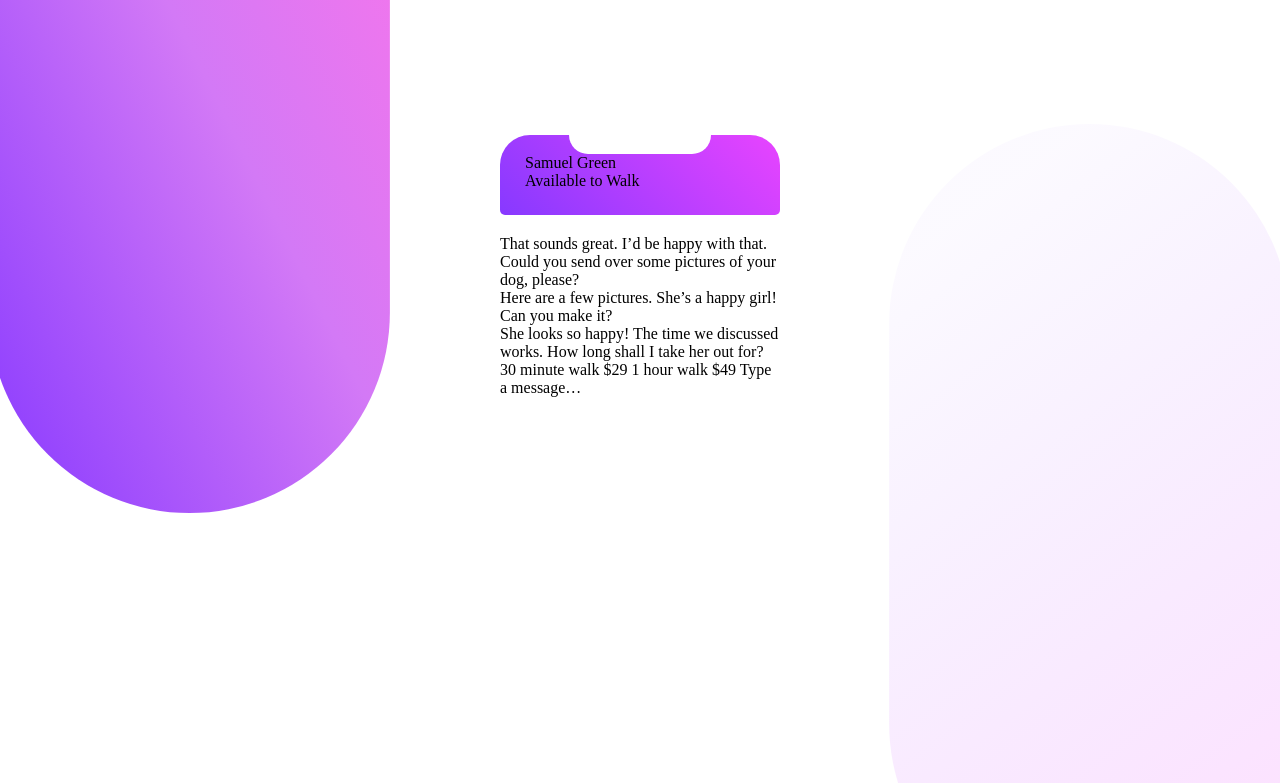
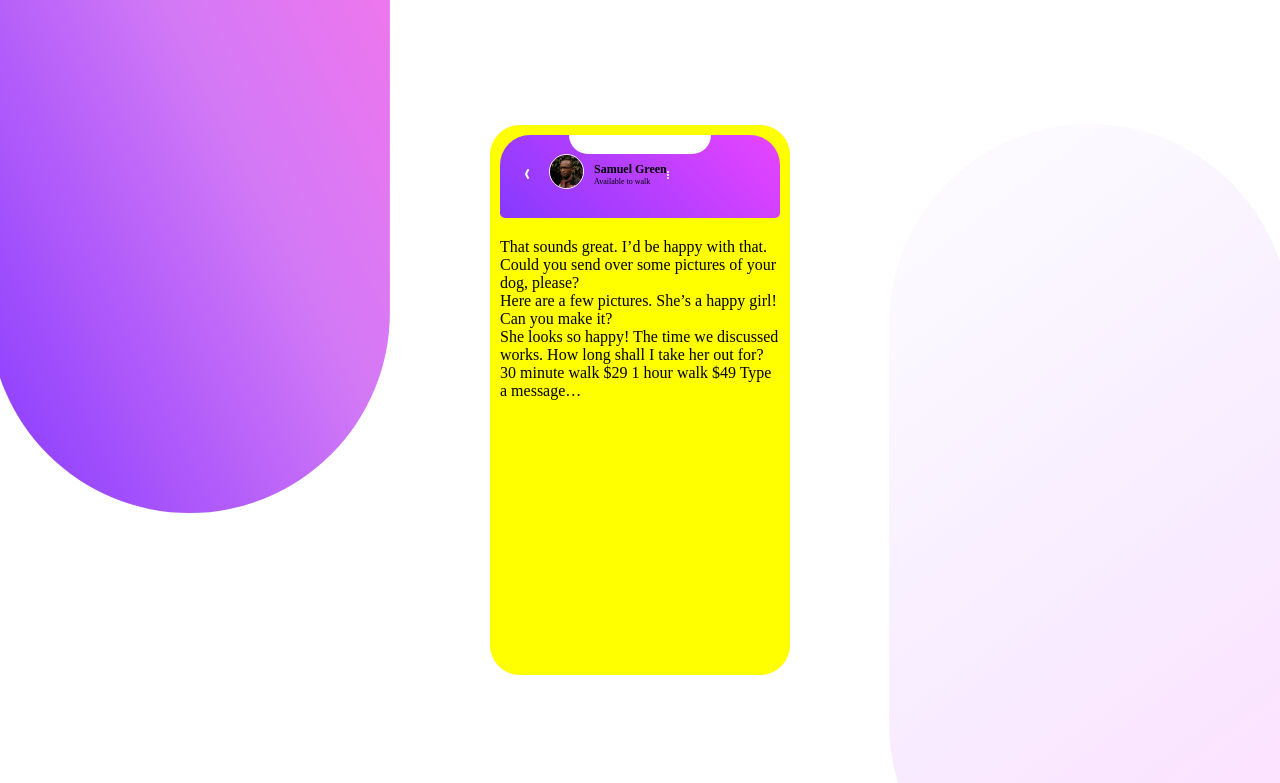
Before and after one commit to dyegohrq/chat-app, a plain HTML site: page index.html in a window 1280 px wide. Shown: the top 783 px of the page. Drawn offline with nearby package versions, Linux system fonts and the light colour scheme.

Commit message:
fazendo o profile

```diff
--- a/estilos/style.css
+++ b/estilos/style.css
@@ -32,7 +32,7 @@ main {
 }
 
 .cell {
-    background-color: white;
+    background-color: yellow;
     height: 550px;
     border-radius: 30px;
     padding: 10px;
@@ -43,6 +43,10 @@ header {
     padding: 25px;
     margin-bottom: 20px;
     border-radius: 30px 30px 5px 5px ;
+}
+
+div {
+    display: block;
 }
 
 .top-cell {
@@ -56,6 +60,34 @@ header {
     background-color: white;
 }
 
+.profile-info {
+    display: flex;
+    align-items: center;
+
+}
+
+.flex-header {
+    display: inline-flex;
+    align-items: center;
+    justify-content: left;
+}
+
+.profile-photo > img{
+    width: 35px;
+    margin-left: 20px;
+    border-radius: 50%;
+    border: 1px solid white;
+}
+
+.profile {
+    font-size: .5em;
+    margin-left: 10px;
+}
+
+.burger > img {
+    align-content: flex-end;
+}
+
 .text {
     margin-top: 600px;
 }
--- a/index.html
+++ b/index.html
@@ -8,6 +8,7 @@
 
   <link rel="icon" type="image/png" sizes="32x32" href="./images/favicon-32x32.png">
   <link rel="stylesheet" href="estilos/style.css">
+  <link rel="stylesheet" href="https://fonts.googleapis.com/css2?family=Material+Symbols+Outlined:opsz,wght,FILL,GRAD@48,400,0,0" />
 
   <title>Frontend Mentor | [Challenge Name Here]</title>
 
@@ -29,9 +30,24 @@
   <main>
     <div class="cell">
       <header class="perfil">
-        <div class="top-cell"></div>
-        <div class="nome">Samuel Green</div>
-        <div class="status">Available to Walk</div>
+        <div>
+          <div class="top-cell"></div>
+          <div class="profile-info">
+            <div class="flex-header">
+              <img src="images/arrow-left.svg" alt="">
+              <div class="profile-photo">
+                <img src="images/avatar.jpg" alt="">
+              </div>
+              <div class="profile">
+                <h2>Samuel Green</h2>
+                <p class="profile-status">Available to walk</p>
+              </div>
+            </div>
+            <div class="burger">
+              <img src="images/burger-menu.svg" alt="">
+            </div>
+          </div>
+        </div>
       </header>
       <article class="chat">
         <p class="left">That sounds great. I’d be happy with that.</p>
```
Also changed, not shown: images/arrow-left.svg (added), images/burger-menu.svg (added).
